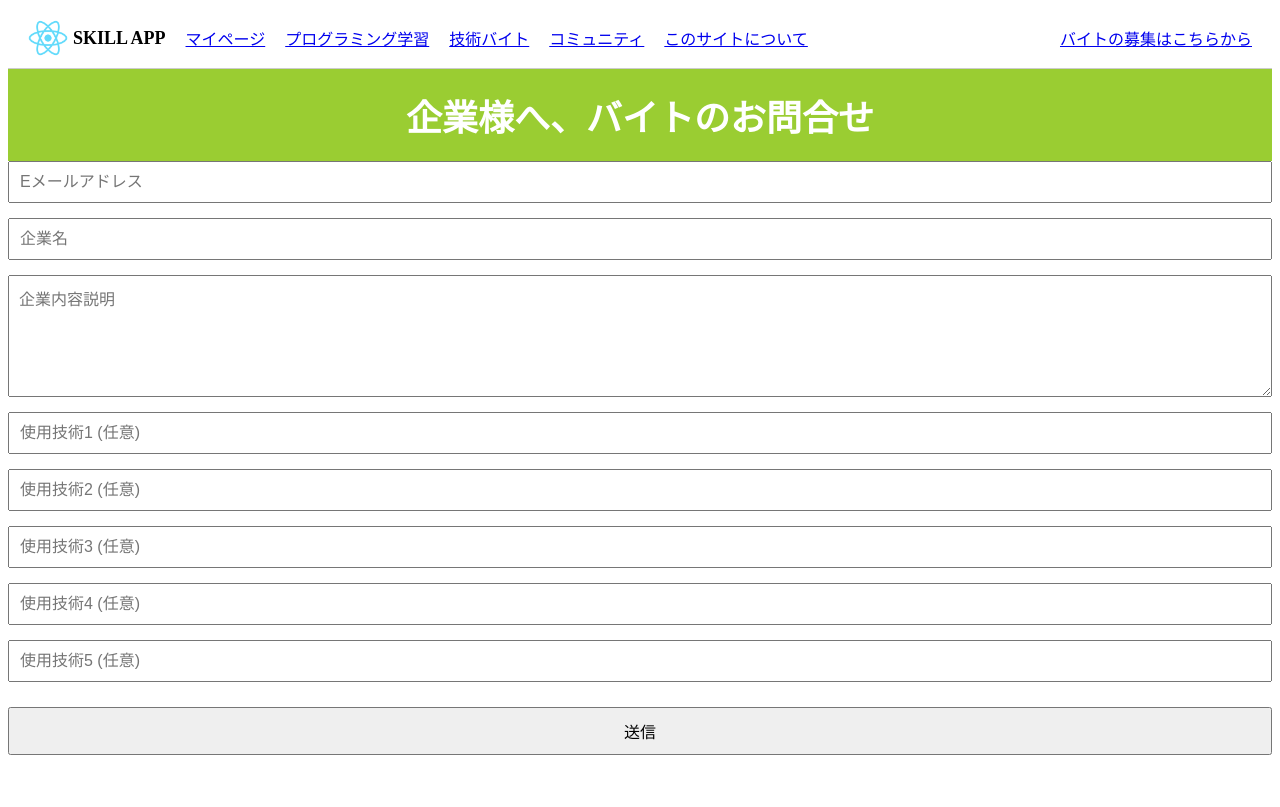
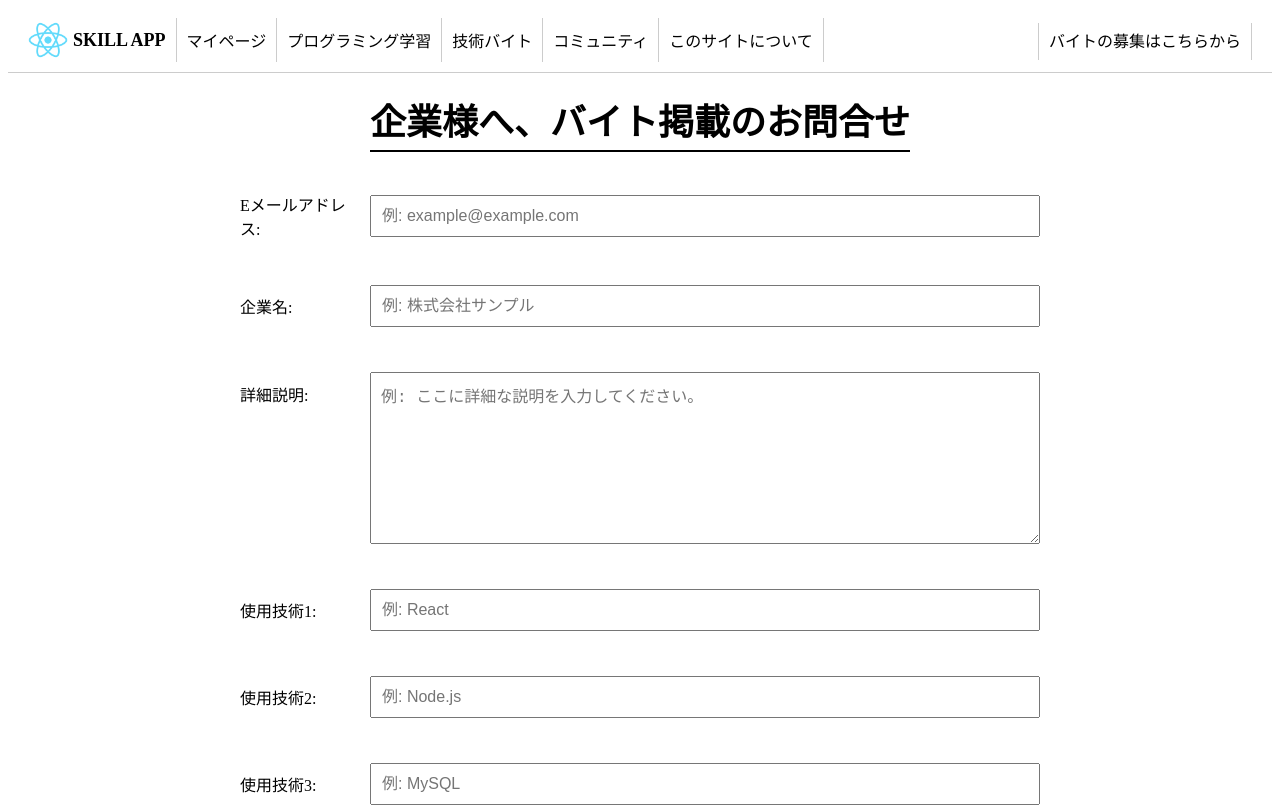
Before and after one commit to ga-mi-keke/skill-app-frontend, a React (Create React App) app: page /job-posting in a window 1280 px wide. Shown: the top 807 px of the page. Built offline with nearby package versions, Linux system fonts and the light colour scheme.

Commit message:
軽微な修正とサジェスト機能追加

```diff
--- a/src/components/Header.js
+++ b/src/components/Header.js
@@ -1,11 +1,43 @@
 // src/components/Header.js
-//Home画面の構成要素のひとつ
 import React from 'react';
 import { Link } from 'react-router-dom';
 
 function Header() {
+  // 表示したいリンクを配列で定義
+  const navLinks = [
+    { to: '/profile', label: 'マイページ' },
+    { to: '/learning', label: 'プログラミング学習' },
+    { to: '/jobs', label: '技術バイト' },
+    { to: '/community', label: 'コミュニティ' },
+    { to: '/about', label: 'このサイトについて' }
+  ];
+
+  // 共通スタイル：visited 色を打ち消し、下線を消すために CSS を使用
+  const styleTag = `
+    .nav-link {
+      color: black;
+      text-decoration: none;
+      padding: 10px;
+    }
+    .nav-link:visited {
+      color: black;
+    }
+    .nav-link:hover {
+      text-decoration: none;
+    }
+  `;
+
+  // リンクの基本スタイル（上下の境界線なし、縦線で仕切る）
+  // border: none にしておき、個別に borderLeft/borderRight を指定する
+  const baseLinkStyle = {
+    backgroundColor: '#fff',
+    border: 'none',
+    cursor: 'pointer',
+    // boxShadowなどでボタン風にしたければ追加
+    // boxShadow: '0 1px 2px rgba(0,0,0,0.2)',
+  };
+
   return (
-    //レイアウト
     <header style={{
       display: 'flex',
       justifyContent: 'space-between',
@@ -13,21 +45,72 @@ function Header() {
       padding: '10px 20px',
       borderBottom: '1px solid #ccc'
     }}>
-      <div style={{ display: 'flex', alignItems: 'center', gap: '20px' }}>
-        {/*各ページへのリンクをヘッダーにおいてる*/}
-        {/*ロゴ画像は適当に今はreactのデフォを挿入（なんかいいのあったら差し替えといて）→public/logo.png */}
-        <Link to="/home" style={{ textDecoration: 'none', color: 'black', display: 'flex', alignItems: 'center' }}>
+      {/* 疑似クラス (:visited) を上書きするための style タグ */}
+      <style>{styleTag}</style>
+
+      <div style={{ display: 'flex', alignItems: 'center' }}>
+        {/* ロゴ部分 */}
+        <Link
+          to="/home"
+          style={{
+            textDecoration: 'none',
+            color: 'black',
+            display: 'flex',
+            alignItems: 'center',
+            marginRight: '10px'
+          }}
+        >
           <img src="/logo.png" alt="SKILL APP" style={{ width: '40px', marginRight: '5px' }} />
           <span style={{ fontWeight: 'bold', fontSize: '18px' }}>SKILL APP</span>
         </Link>
-        <Link to="/profile">マイページ</Link>
-        <Link to="/learning">プログラミング学習</Link>
-        <Link to="/jobs">技術バイト</Link>
-        <Link to="/community">コミュニティ</Link>
-        <Link to="/about">このサイトについて</Link>
+
+        {/* リンク群 */}
+        <div style={{ display: 'flex' }}>
+          {navLinks.map((item, index) => {
+            // 最初と最後のリンクにも縦線を入れたい場合、
+            // 全てのリンクに borderLeft を入れ、
+            // さらに最後のリンクに borderRight を追加するなどの方針をとる
+            const isFirst = index === 0;
+            const isLast = index === navLinks.length - 1;
+
+            const linkStyle = { ...baseLinkStyle };
+            // 全てのリンクの左側に縦線
+            linkStyle.borderLeft = '1px solid #ccc';
+            // 最初のリンクにも縦線を入れるかどうかで挙動が変わる
+            // 「最初にも入れて」との要望なのでそのまま
+
+            // 最後のリンクにも右側の縦線を入れる
+            if (isLast) {
+              linkStyle.borderRight = '1px solid #ccc';
+            }
+
+            return (
+              <Link
+                key={index}
+                to={item.to}
+                className="nav-link"
+                style={linkStyle}
+              >
+                {item.label}
+              </Link>
+            );
+          })}
+        </div>
       </div>
+
+      {/* 右側：バイト募集リンクにも縦線を入れる例 */}
       <div>
-        <Link to="/job-posting">バイトの募集はこちらから</Link>
+        <Link
+          to="/job-posting"
+          className="nav-link"
+          style={{
+            ...baseLinkStyle,
+            borderLeft: '1px solid #ccc',
+            borderRight: '1px solid #ccc'
+          }}
+        >
+          バイトの募集はこちらから
+        </Link>
       </div>
     </header>
   );
--- a/src/pages/Job-posting.js
+++ b/src/pages/Job-posting.js
@@ -60,74 +60,112 @@ function JobPosting() {
   //画面作成
   return (
     <div>
-    {/*headerコンポーネントを挿入→components/Header.jsへ*/}
       <Header />
-      <div style={{ textAlign: 'center', backgroundColor: '#9acd32', color: 'white', padding: '20px 0' }}>
-          <h1 style={{ margin: 0, fontSize: '36px' }}>企業様へ、バイトのお問合せ</h1>
+    <div style={{ maxWidth: '800px', margin: '0 auto', padding: '20px' }}>
+      {/* 見出し部分：黒文字、下線付き */}
+      <div style={{ textAlign: 'center', marginBottom: '40px' }}>
+        <h1
+          style={{
+            margin: 0,
+            fontSize: '36px',
+            color: 'black',
+            borderBottom: '2px solid black',
+            display: 'inline-block',
+            paddingBottom: '5px'
+          }}
+        >
+          企業様へ、バイト掲載のお問合せ
+        </h1>
       </div>
-      {/*登録フォームのレイアウト onSubmit(フォームの送信を検知してhandleSubmitを実行)で上投稿処理の関数につながる*/}
-      <form onSubmit={handleSubmit} style={{ display: 'flex', flexDirection: 'column', gap: '15px' }}>
+      <form onSubmit={handleSubmit} style={{ display: 'flex', flexDirection: 'column', gap: '45px' }}>
+        <div style={{ display: 'flex', alignItems: 'center', gap: '10px' }}>
+          <label style={{ width: '120px' }}>Eメールアドレス:</label>
           <input
             type="email"
-          placeholder="Eメールアドレス"
+            placeholder="例: example@example.com"
             value={email}
             onChange={(e) => setEmail(e.target.value)}
             required
-          style={{ padding: '10px', fontSize: '16px' }}
+            style={{ flex: 1, padding: '10px', fontSize: '16px' }}
           />
+        </div>
+        <div style={{ display: 'flex', alignItems: 'center', gap: '10px' }}>
+          <label style={{ width: '120px' }}>企業名:</label>
           <input
             type="text"
-          placeholder="企業名"
+            placeholder="例: 株式会社サンプル"
             value={companyName}
             onChange={(e) => setCompanyName(e.target.value)}
             required
-          style={{ padding: '10px', fontSize: '16px' }}
+            style={{ flex: 1, padding: '10px', fontSize: '16px' }}
           />
+        </div>
+        <div style={{ display: 'flex', alignItems: 'flex-start', gap: '10px' }}>
+          <label style={{ width: '120px', marginTop: '10px' }}>詳細説明:</label>
           <textarea
-          placeholder="企業内容説明"
+            placeholder="例: ここに詳細な説明を入力してください。"
             value={companyDescription}
             onChange={(e) => setCompanyDescription(e.target.value)}
             required
-          style={{ padding: '10px', fontSize: '16px', minHeight: '100px' }}
+            style={{ flex: 1, padding: '10px', fontSize: '16px', minHeight: '150px' }}
           />
+        </div>
+        <div style={{ display: 'flex', alignItems: 'center', gap: '10px' }}>
+          <label style={{ width: '120px' }}>使用技術1:</label>
           <input
             type="text"
-          placeholder="使用技術1 (任意)"
+            placeholder="例: React"
             value={technology1}
             onChange={(e) => setTechnology1(e.target.value)}
-          style={{ padding: '10px', fontSize: '16px' }}
+            style={{ flex: 1, padding: '10px', fontSize: '16px' }}
           />
+        </div>
+        <div style={{ display: 'flex', alignItems: 'center', gap: '10px' }}>
+          <label style={{ width: '120px' }}>使用技術2:</label>
           <input
             type="text"
-          placeholder="使用技術2 (任意)"
+            placeholder="例: Node.js"
             value={technology2}
             onChange={(e) => setTechnology2(e.target.value)}
-          style={{ padding: '10px', fontSize: '16px' }}
+            style={{ flex: 1, padding: '10px', fontSize: '16px' }}
           />
+        </div>
+        <div style={{ display: 'flex', alignItems: 'center', gap: '10px' }}>
+          <label style={{ width: '120px' }}>使用技術3:</label>
           <input
             type="text"
-          placeholder="使用技術3 (任意)"
+            placeholder="例: MySQL"
             value={technology3}
             onChange={(e) => setTechnology3(e.target.value)}
-          style={{ padding: '10px', fontSize: '16px' }}
+            style={{ flex: 1, padding: '10px', fontSize: '16px' }}
           />
+        </div>
+        <div style={{ display: 'flex', alignItems: 'center', gap: '10px' }}>
+          <label style={{ width: '120px' }}>使用技術4:</label>
           <input
             type="text"
-          placeholder="使用技術4 (任意)"
+            placeholder="例: AWS"
             value={technology4}
             onChange={(e) => setTechnology4(e.target.value)}
-          style={{ padding: '10px', fontSize: '16px' }}
+            style={{ flex: 1, padding: '10px', fontSize: '16px' }}
           />
+        </div>
+        <div style={{ display: 'flex', alignItems: 'center', gap: '10px' }}>
+          <label style={{ width: '120px' }}>使用技術5:</label>
           <input
             type="text"
-          placeholder="使用技術5 (任意)"
+            placeholder="例: Docker"
             value={technology5}
             onChange={(e) => setTechnology5(e.target.value)}
-          style={{ padding: '10px', fontSize: '16px' }}
+            style={{ flex: 1, padding: '10px', fontSize: '16px' }}
           />
-        <button type="submit" style={{ padding: '10px', fontSize: '16px', marginTop: '10px' }}>送信</button>
+        </div>
+        <button type="submit" style={{ padding: '10px', fontSize: '16px', marginTop: '10px' }}>
+          送信
+        </button>
       </form>
-      {message && <p style={{ marginTop: '20px' }}>{message}</p>}
+      {message && <p style={{ marginTop: '20px', textAlign: 'center' }}>{message}</p>}
+    </div>
     </div>
   );
 }
--- a/src/pages/Jobs.js
+++ b/src/pages/Jobs.js
@@ -1,16 +1,18 @@
 // src/pages/Jobs.js
 import React, { useState, useEffect } from 'react';
 import Header from '../components/Header';
-
 import { useNavigate } from 'react-router-dom';
 
 function Jobs() {
   const [availableTechnologies, setAvailableTechnologies] = useState([]);
-  // プルダウン5個分の選択状態（初期は空文字）
+  // ドロップダウンのフィルター（5個）
   const [dropdownFilters, setDropdownFilters] = useState(['', '', '', '', '']);
   const [jobPostings, setJobPostings] = useState([]);
+  const [recommendedJobs, setRecommendedJobs] = useState([]);
   const [loading, setLoading] = useState(false);
+  const [recommendedLoading, setRecommendedLoading] = useState(false);
   const [error, setError] = useState('');
+  const [recommendedError, setRecommendedError] = useState('');
   const navigate = useNavigate();
 
   // サーバーから使用技術一覧を取得（company_inquiriesテーブルのtechnology1～5から）
@@ -21,12 +23,67 @@ function Jobs() {
       .catch(err => console.error(err));
   }, []);
 
-  // 求人一覧取得関数
+  // 推奨求人取得：ユーザーのスキル情報からフィルター用のスキルリストを作成
+  useEffect(() => {
+    setRecommendedLoading(true);
+    // まず、GET /skills でログインユーザーのスキル情報を取得
+    fetch('http://localhost:3000/skills', {
+      method: 'GET',
+      headers: {
+        'Content-Type': 'application/json',
+        'Authorization': 'Bearer ' + localStorage.getItem('token')
+      },
+      credentials: 'include'
+    })
+      .then(res => {
+        if (!res.ok) throw new Error('スキル情報取得エラー');
+        return res.json();
+      })
+      .then(data => {
+        // 取得した各項目（snake_case）をカンマ区切りの文字列としてまとめ、さらに分割してフラットなリストにする
+        const fields = [
+          data.programming_languages,
+          data.frameworks,
+          data.dbs,
+          data.cloud_platforms,
+          data.dev_tools
+        ].filter(item => item);
+        const skillsList = fields
+          .flatMap(item => item.split(','))
+          .map(s => s.trim())
+          .filter(s => s.length > 0);
+        const uniqueSkills = [...new Set(skillsList)];
+        if (uniqueSkills.length > 0) {
+          const query = uniqueSkills.join(',');
+          fetch('http://localhost:3000/inquiries?technologies=' + encodeURIComponent(query))
+            .then(res => res.json())
+            .then(data => {
+              setRecommendedJobs(data);
+              setRecommendedLoading(false);
+            })
+            .catch(err => {
+              console.error(err);
+              setRecommendedError('おすすめ求人の取得に失敗しました');
+              setRecommendedLoading(false);
+            });
+        } else {
+          setRecommendedJobs([]);
+          setRecommendedLoading(false);
+        }
+      })
+      .catch(err => {
+        console.error(err);
+        setRecommendedError('スキル情報の取得に失敗しました');
+        setRecommendedLoading(false);
+      });
+  }, []);
+
+  // 求人一覧取得関数（フィルター適用）
   const fetchJobPostings = () => {
     setLoading(true);
     let url = 'http://localhost:3000/inquiries';
     const params = new URLSearchParams();
-    // 選択された各プルダウンの値（空でないもの）をまとめてクエリパラメータに追加
+    // ドロップダウンのフィルターで選択された技術（空でないもの）をまとめる
     const selected = dropdownFilters.filter(val => val !== '');
     if (selected.length > 0) {
       params.append('technologies', selected.join(','));
@@ -51,7 +108,7 @@ function Jobs() {
     fetchJobPostings();
   }, []);
 
-  // プルダウンの変更処理
+  // プルダウン変更処理
   const handleDropdownChange = (index, value) => {
     const newFilters = [...dropdownFilters];
     newFilters[index] = value;
@@ -74,30 +131,95 @@ function Jobs() {
       <Header />
       {/* ヘッダー部分 */}
       <div style={{ textAlign: 'center', backgroundColor: '#9acd32', color: 'white', padding: '20px 0' }}>
-        <h1 style={{ margin: 0, fontSize: '36px' }}>求人一覧</h1>
+        <h1 style={{ margin: 0, fontSize: '36px' }}>技術バイト</h1>
       </div>
       {/* 背景画像 */}
       <div style={{ textAlign: 'center' }}>
         <img src="/jobs-background.jpg" alt="Jobs Background" style={{ width: '100%', maxHeight: '300px', objectFit: 'cover' }} />
       </div>
-      {/* 絞り込みフォーム */}
-      <div style={{ padding: '20px' }}>
-        <form
-          onSubmit={handleFilterSubmit}
+      {/* あなたへのおすすめ求人 */}
+      <div style={{ padding: '20px', maxWidth: '1000px', margin: '0 auto' }}>
+        <h2 style={{ textAlign: 'left', borderBottom: '2px solid blue', paddingBottom: '10px', marginBottom: '20px' }}>
+          あなたへのおすすめ求人
+        </h2>
+        {recommendedLoading ? (
+          <p>おすすめ求人を読み込み中...</p>
+        ) : recommendedError ? (
+          <p style={{ color: 'red' }}>{recommendedError}</p>
+        ) : recommendedJobs.length > 0 ? (
+          <div
+            style={{
+              display: 'grid',
+              gridTemplateColumns: 'repeat(auto-fit, minmax(300px, 1fr))',
+              gap: '50px',
+              justifyItems: 'start',
+              maxWidth: '1200px',
+              margin: '0 auto'
+            }}
+          >
+            {recommendedJobs.map(job => (
+              <div
+                key={job.id}
                 style={{
                   display: 'flex',
                   flexDirection: 'column',
-            alignItems: 'center',
-            gap: '20px'
+                  minHeight: '380px',
+                  border: '1px solid #ccc',
+                  borderRadius: '8px',
+                  padding: '20px',
+                  width: '300px',
+                  boxShadow: '0 2px 5px rgba(0,0,0,0.1)'
                 }}
               >
+                <h3 style={{ textAlign: 'center', marginBottom: '10px' }}>{job.company_name}</h3>
+                <p style={{ fontSize: '14px', marginBottom: '10px', whiteSpace: 'pre-wrap' }}>
+                  {job.company_description}
+                </p>
+                <div style={{ marginTop: 'auto' }}>
+                  <p style={{ fontSize: '14px', marginBottom: '10px', textAlign: 'center' }}>
+                    <strong>使用技術:</strong>{' '}
+                    {[job.technology1, job.technology2, job.technology3, job.technology4, job.technology5]
+                      .filter(t => t && t.trim() !== '')
+                      .join(', ')}
+                  </p>
+                  <div style={{ textAlign: 'center' }}>
+                    <button
+                      onClick={() => handleApply(job.id)}
+                      style={{
+                        padding: '8px 16px',
+                        fontSize: '16px',
+                        backgroundColor: '#9acd32',
+                        color: 'white',
+                        border: 'none',
+                        borderRadius: '4px',
+                        cursor: 'pointer'
+                      }}
+                    >
+                      応募する
+                    </button>
+                  </div>
+                </div>
+              </div>
+            ))}
+          </div>
+        ) : (
+          <p>おすすめ求人はありません</p>
+        )}
+      </div>
+      {/* 求人一覧の見出し */}
+      <div style={{ padding: '20px', maxWidth: '1000px', margin: '0 auto' }}>
+        <h2 style={{ textAlign: 'left', borderBottom: '2px solid blue', paddingBottom: '10px', marginBottom: '20px' }}>
+          求人一覧
+        </h2>
+        {/* 絞り込みフォーム */}
+        <form onSubmit={handleFilterSubmit} style={{ display: 'flex', flexDirection: 'column', alignItems: 'center', gap: '20px' }}>
           <div
             style={{
               border: '1px solid #ccc',
               padding: '15px',
               borderRadius: '8px',
               width: '90%',
-              maxWidth: '800px',
+              maxWidth: '1000px',
               textAlign: 'center'
             }}
           >
@@ -132,6 +254,7 @@ function Jobs() {
           <button
             type="submit"
             style={{
+              marginTop: '20px',
               padding: '8px 16px',
               fontSize: '16px'
             }}
@@ -139,10 +262,8 @@ function Jobs() {
             絞り込み
           </button>
         </form>
-      </div>
+        {/* 求人一覧表示 */}
 
-    {/* 求人一覧表示 */}
-    <div style={{ padding: '20px' }}>
           {loading ? (
             <p style={{ textAlign: 'left' }}>読み込み中...</p>
           ) : error ? (
@@ -151,9 +272,11 @@ function Jobs() {
             <div
               style={{
                 display: 'grid',
-        gridTemplateColumns: 'repeat(auto-fit, 300px)', // 固定幅300px
-        gap: '100px',
-        justifyContent: 'start' // 左寄せ
+                gridTemplateColumns: 'repeat(auto-fit, minmax(300px, 1fr))',
+                gap: '50px',
+                justifyItems: 'start',
+                maxWidth: '1200px',
+                margin: '0 auto'
               }}
             >
               {jobPostings.map(job => (
@@ -171,7 +294,9 @@ function Jobs() {
                   }}
                 >
                   <h3 style={{ textAlign: 'center', marginBottom: '10px' }}>{job.company_name}</h3>
-          <p style={{ fontSize: '14px', marginBottom: '10px' }}>{job.company_description}</p>
+                  <p style={{ fontSize: '14px', marginBottom: '10px', whiteSpace: 'pre-wrap' }}>
+                    {job.company_description}
+                  </p>
                   <div style={{ marginTop: 'auto' }}>
                     <p style={{ fontSize: '14px', marginBottom: '10px', textAlign: 'center' }}>
                       <strong>使用技術:</strong>{' '}
@@ -201,8 +326,8 @@ function Jobs() {
             </div>
           )}
       </div>
-
     </div>
   );
 }
+
 export default Jobs;
```
Also changed, not shown: src/pages/SkillPRTab.js (+7 -3 lines). Lines whose indentation alone changed are shown as unchanged.
